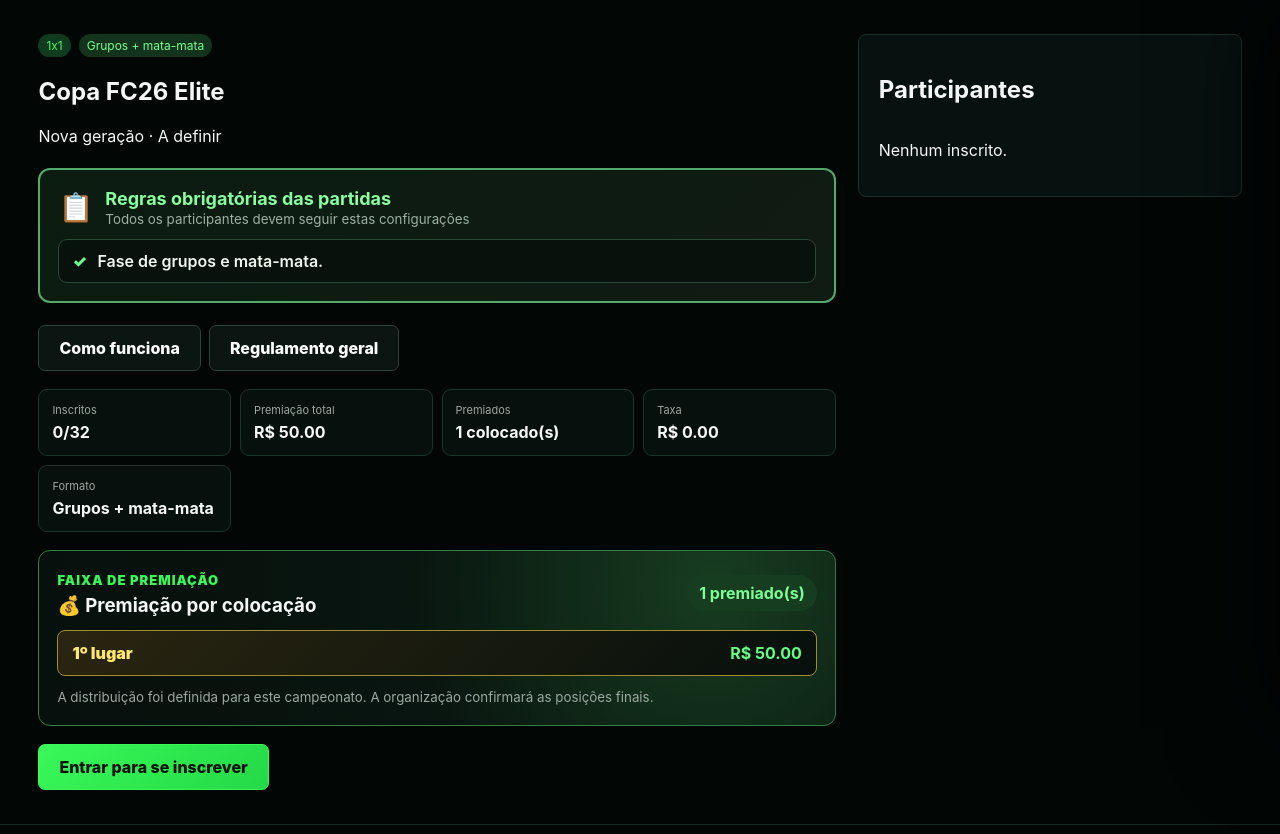
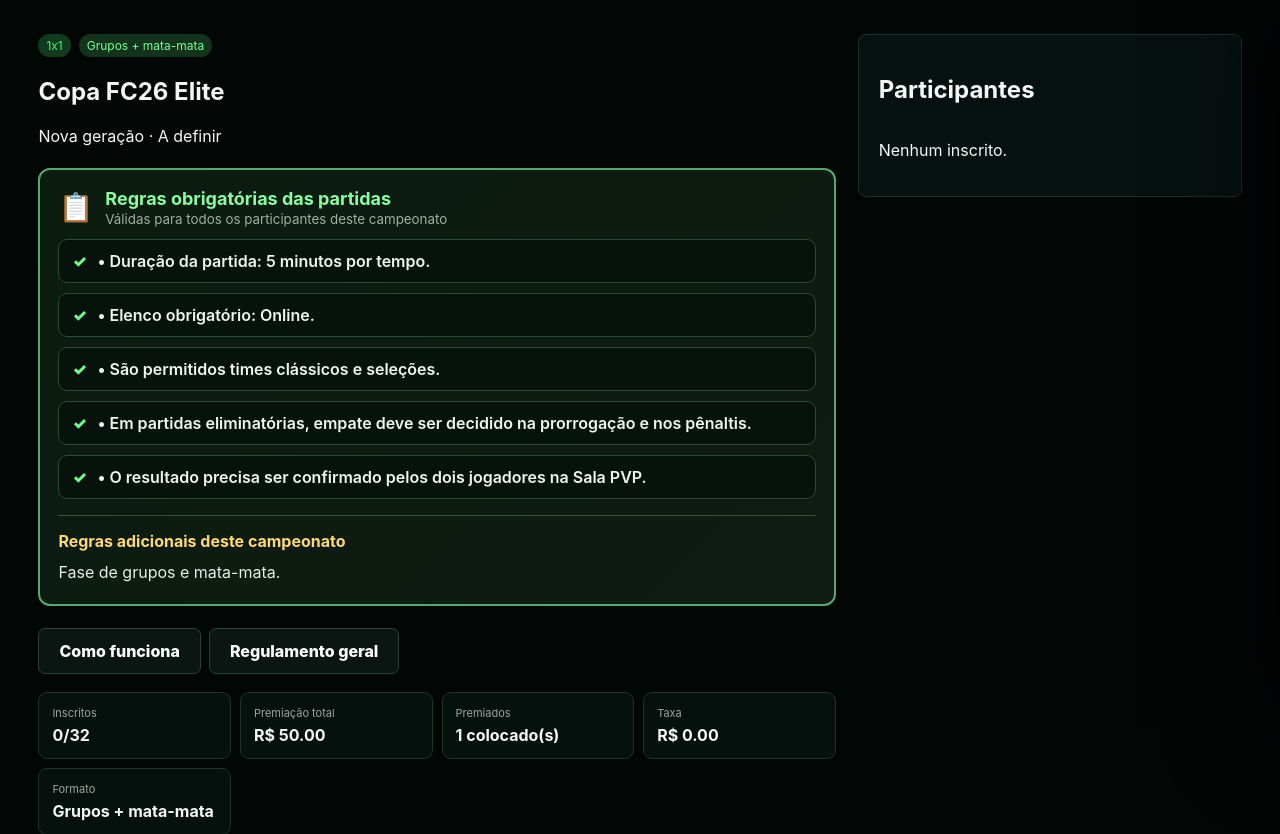
Before and after one commit to alex216br-dotcom/FC26Arena-Web, a FastAPI app: page /campeonato/copa-fc26-elite in a window 1280 px wide. Shown: the part 72-906 px from the top of the page. Run offline with FastAPI, Linux system fonts and the light colour scheme; some libraries are stand-ins or nearby versions.

Commit message:
Corrigir regras de todos campeonatos

```diff
--- a/app/main.py
+++ b/app/main.py
@@ -139,10 +139,21 @@ def normal_tournament_rules(rules: str | None) -> str:
     return clean or DEFAULT_MATCH_RULES
 
 
-def tournament_display_rules(tournament: Tournament) -> str:
+def tournament_display_rules(tournament: Tournament) -> dict[str, str]:
     if tournament.quick_duel:
-        return (tournament.rules or "").strip()
-    return normal_tournament_rules(tournament.rules)
+        return {
+            "mandatory": "",
+            "additional": (tournament.rules or "").strip(),
+        }
+
+    additional = (tournament.rules or "").strip()
+    if additional == DEFAULT_MATCH_RULES.strip():
+        additional = ""
+
+    return {
+        "mandatory": DEFAULT_MATCH_RULES,
+        "additional": additional,
+    }
 
 
 def minimum_entries_for_schedule(tournament: Tournament) -> int:
@@ -761,7 +772,7 @@ def tournament_page(
             prize_places=len(prize_awards),
             matches=matches,
             accessible_match_ids=accessible_match_ids,
-            display_rules=tournament_display_rules(tournament),
+            rules_display=tournament_display_rules(tournament),
         ),
     )
 
--- a/app/static/style.css
+++ b/app/static/style.css
@@ -834,3 +834,15 @@ button[disabled]{
   color:#6dff8c;
   font-weight:900;
 }
+
+
+.additional-rules-box{
+  margin-top:16px;
+  padding-top:15px;
+  border-top:1px solid #35513d;
+}
+.additional-rules-box>strong{
+  display:block;
+  margin-bottom:8px;
+  color:#ffd872;
+}
--- a/app/templates/admin_tournament.html
+++ b/app/templates/admin_tournament.html
@@ -168,10 +168,11 @@
         </div>
 
         <div class="field span-2">
-          <label>Regras das partidas</label>
+          <label>Regras adicionais do campeonato</label>
           <textarea name="rules" rows="7">{{ tournament.rules }}</textarea>
           <small class="field-help">
-            Padrão recomendado: 5 minutos por tempo, elenco online, times clássicos e seleções permitidos.
+            As regras obrigatórias de 5 minutos, elenco online, times clássicos e seleções
+            aparecem automaticamente em todos os campeonatos normais.
           </small>
         </div>
 
--- a/app/templates/tournament.html
+++ b/app/templates/tournament.html
@@ -31,24 +31,31 @@
           <span>📋</span>
           <div>
             <strong>Regras obrigatórias das partidas</strong>
-            <small>Todos os participantes devem seguir estas configurações</small>
+            <small>Válidas para todos os participantes deste campeonato</small>
           </div>
         </div>
         <div class="match-rules-list">
-          {% for line in display_rules.split('\n') %}
+          {% for line in rules_display.mandatory.split('\n') %}
             {% if line.strip() %}
               <div class="match-rule-item">{{ line }}</div>
             {% endif %}
           {% endfor %}
         </div>
+
+        {% if rules_display.additional %}
+          <div class="additional-rules-box">
+            <strong>Regras adicionais deste campeonato</strong>
+            <div class="match-rules-content">{{ rules_display.additional }}</div>
+          </div>
+        {% endif %}
       </section>
-      {% elif display_rules %}
+      {% elif rules_display.additional %}
       <section class="match-rules-box">
         <div class="match-rules-head">
           <span>📋</span>
           <div><strong>Regras do Duelo Rápido</strong></div>
         </div>
-        <div class="match-rules-content">{{ display_rules }}</div>
+        <div class="match-rules-content">{{ rules_display.additional }}</div>
       </section>
       {% endif %}
 
```
Also changed, not shown: README.md.
